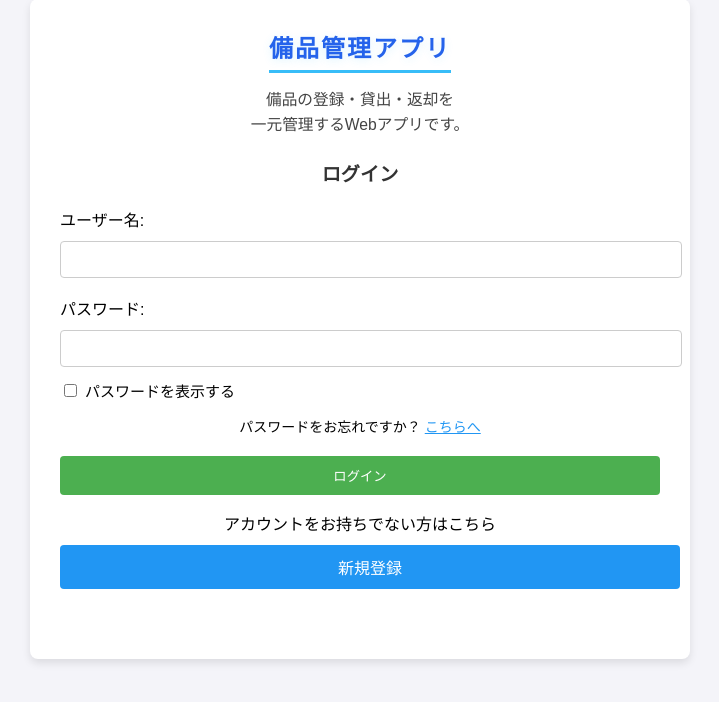
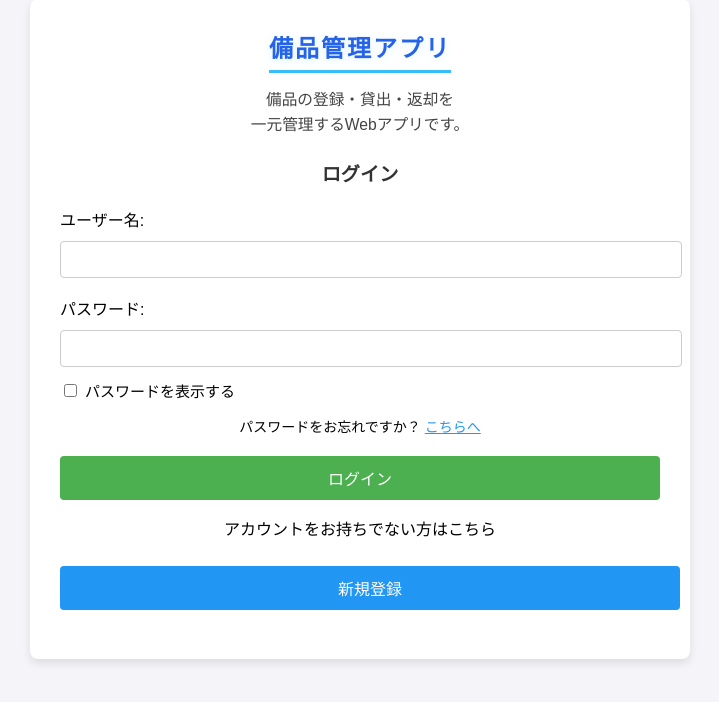
Before and after one commit to TechCat-Hello/inventory-app, a Django app: page /accounts/login/ in a window 1280 px wide. Shown: the part 71-773 px from the top of the page, without its empty margins (280-999 px from the left). Run offline with Django 4.2, Linux system fonts and the light colour scheme.

Commit message:
Fix login button size to match signup button

```diff
--- a/accounts/templates/registration/login.html
+++ b/accounts/templates/registration/login.html
@@ -71,35 +71,31 @@
       border: 1px solid #ccc;
       border-radius: 4px;
     }
-    input[type="submit"] {
+    .full-width-button {
       width: 100%;
       padding: 10px;
-      background-color: #4CAF50;
-      color: white;
+      font-size: 1em;
       border: none;
       border-radius: 4px;
       cursor: pointer;
+      display: inline-block;
+      text-align: center;
+      text-decoration: none;
       margin-top: 20px;
     }
-    input[type="submit"]:hover {
+    .login-btn {
+      background-color: #4CAF50;
+      color: white;
+    }
+    .login-btn:hover {
       background-color: #45a049;
     }
-    .signup-link {
-      margin-top: 15px;
-    }
-    .signup-link p {
-      margin-bottom: 10px;
-    }
-    .signup-link button {
-      padding: 10px;
+    .signup-btn {
       background-color: #2196F3;
       color: white;
-      border: none;
-      border-radius: 4px;
-      cursor: pointer;
-      width: 100%;
+      margin-top: 10px;
     }
-    .signup-link button:hover {
+    .signup-btn:hover {
       background-color: #1976D2;
     }
     .forgot-password {
@@ -126,22 +122,6 @@
       margin: 0;
       font-weight: normal;
       text-align: left;
-    }
-    .signup-btn {
-      display: block;
-      padding: 10px;
-      background-color: #2196F3;
-      color: white;
-      border: none;
-      border-radius: 4px;
-      cursor: pointer;
-      width: 100%;
-      text-align: center;
-      text-decoration: none;
-      margin-top: 10px;
-    }
-    .signup-btn:hover {
-      background-color: #1976D2;
     }
     @media (max-width: 600px) {
       body {
@@ -176,7 +156,7 @@
         padding: 7px;
         font-size: 1em;
       }
-      input[type="submit"], .signup-btn, .signup-link button {
+      .full-width-button {
         padding: 10px 0;
         font-size: 1em;
       }
@@ -204,9 +184,7 @@
 </head>
 <body>
   <div class="login-container">
-    <!-- アプリ名 -->
     <div class="app-title">備品管理アプリ</div>
-    <!-- アプリ説明 -->
     <div class="app-description">
       備品の登録・貸出・返却を<br>
       一元管理するWebアプリです。<br>
@@ -232,11 +210,11 @@
       <div class="forgot-password">
         パスワードをお忘れですか？ <a href="{% url 'password_reset' %}">こちらへ</a>
       </div>
-      <input type="submit" value="ログイン">
+      <input type="submit" value="ログイン" class="full-width-button login-btn">
     </form>
     <div class="signup-link">
       <p>アカウントをお持ちでない方はこちら</p>
-      <a href="{% url 'signup' %}" class="signup-btn">新規登録</a>
+      <a href="{% url 'signup' %}" class="full-width-button signup-btn">新規登録</a>
     </div>
   </div>
 </body>
```
